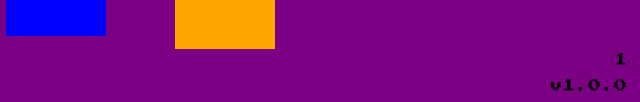
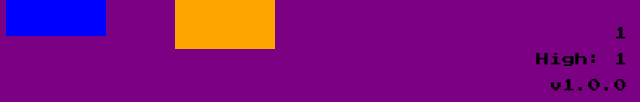
Before and after one commit to mattcruz45/collisions, a plain HTML site: page index.html in a window 1280 px wide. Both pictures are taken after a click on the picture 640 px from the left and 276 px from the top of the page. Shown: the part 703-805 px from the top of the page, 640-1280 px from the left. Drawn offline with Linux system fonts and the light colour scheme.

Commit message:
Fixed bug where user cannot access toggles on large screens

```diff
--- a/gameStart.js
+++ b/gameStart.js
@@ -105,6 +105,12 @@ function handleMouseMove(e) {
 function reset() {
     if (gameCounter == 0) {
         clearInterval(timerInterval);
+        //high score
+        if (time > highScore) {
+            highScore = time;
+            highscore.textContent = "High: " + highScore;
+            localStorage.setItem('highScore', highScore);
+        }
         time = 0;
         score.textContent = "Score:" + timer.textContent;
         user.style.animation = "deathSpin 0.5s linear 9"
--- a/index.html
+++ b/index.html
@@ -6,6 +6,7 @@
         <link rel="stylesheet" href="style.css">
         <link rel="preconnect" href="https://fonts.googleapis.com">
         <link rel="preconnect" href="https://fonts.gstatic.com" crossorigin>
+        <link rel="icon" href="/assets/skins/rainbowskin.png" type="image/x-icon">
         <link href="https://fonts.googleapis.com/css2?family=Press+Start+2P&family=Silkscreen:wght@400;700&display=swap" rel="stylesheet">
     </head>
     <body>
@@ -27,8 +28,8 @@
             <img id="home" src="assets/home.png" width="200px">
             <img id="play" src="assets/play.png" width="200px">
         </div>
-        <img id="user" src="assets/skins/clear.png" width="35px" height="35px">
-        <div class="game-items">
+            <img id="user" src="assets/skins/clear.png" width="35px" height="35px">
+            <div class="game-items">
         </div>
         <p id="score"></p>
         <div class="homedecor">
@@ -37,6 +38,7 @@
         </div>
         <div class="info">
             <p id = "timer">0</p>
+            <p id = "highscore">High: 0</p>
             <p id = "version">v1.0.0</p>
         </div>
         <audio id="background-music" loop><source src="assets/music.mp3" type="audio/mp3"></audio>
--- a/script.js
+++ b/script.js
@@ -13,7 +13,13 @@ play.style.opacity = 0;
 play.style.pointerEvents = "none";
 play.addEventListener('click', gameStart);
 home.addEventListener('click', goHome);
+//score is the text upon death
+//highscore is the html element in the bottom right corner
+//highScore is the actual highscore int stored inside local data
 const score = document.getElementById("score");
+let highscore = document.getElementById("highscore");
+let highScore = localStorage.getItem('highScore') || 0;
+highscore.textContent = "High: " + highScore;
 score.style.opacity = 0;
 let logo = document.getElementById("logo");
 let skin = document.getElementById("skin");
--- a/style.css
+++ b/style.css
@@ -78,6 +78,7 @@ body {
 .toggles{
     display: block;
     gap: 10px;
+    z-index: 10;
 }
 
 #left {
```
Also changed, not shown: 1 other file.
